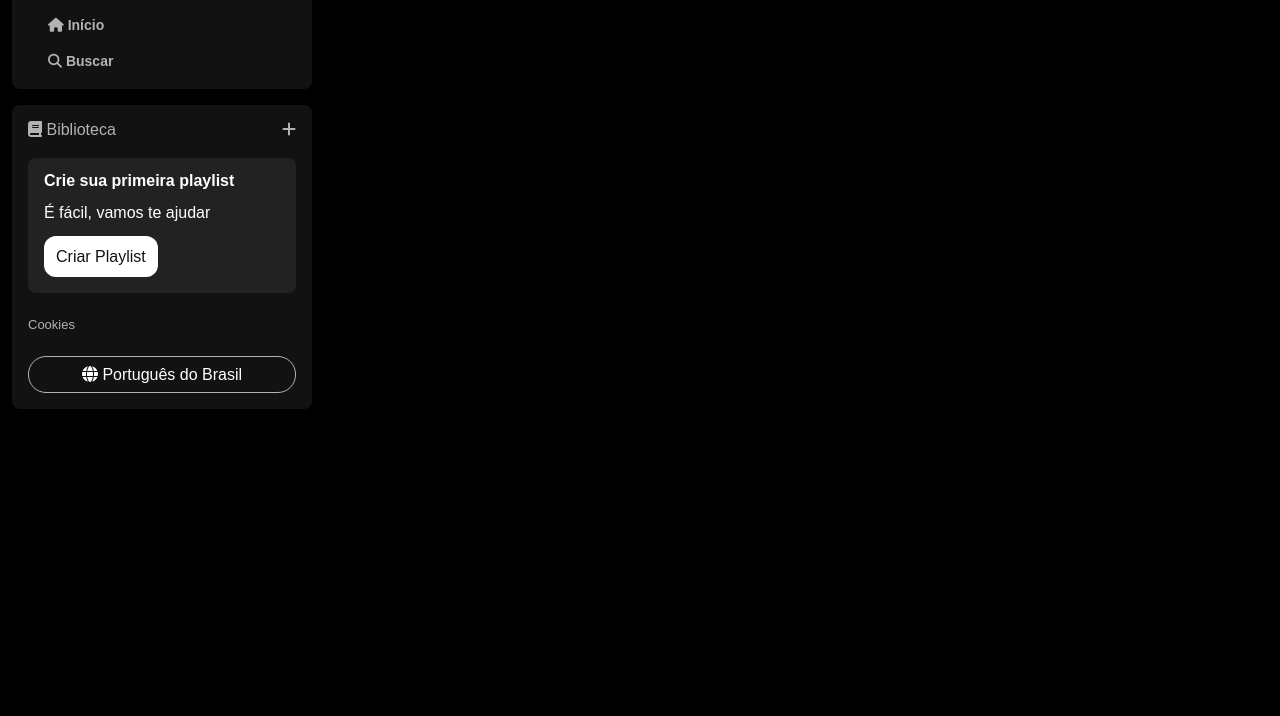
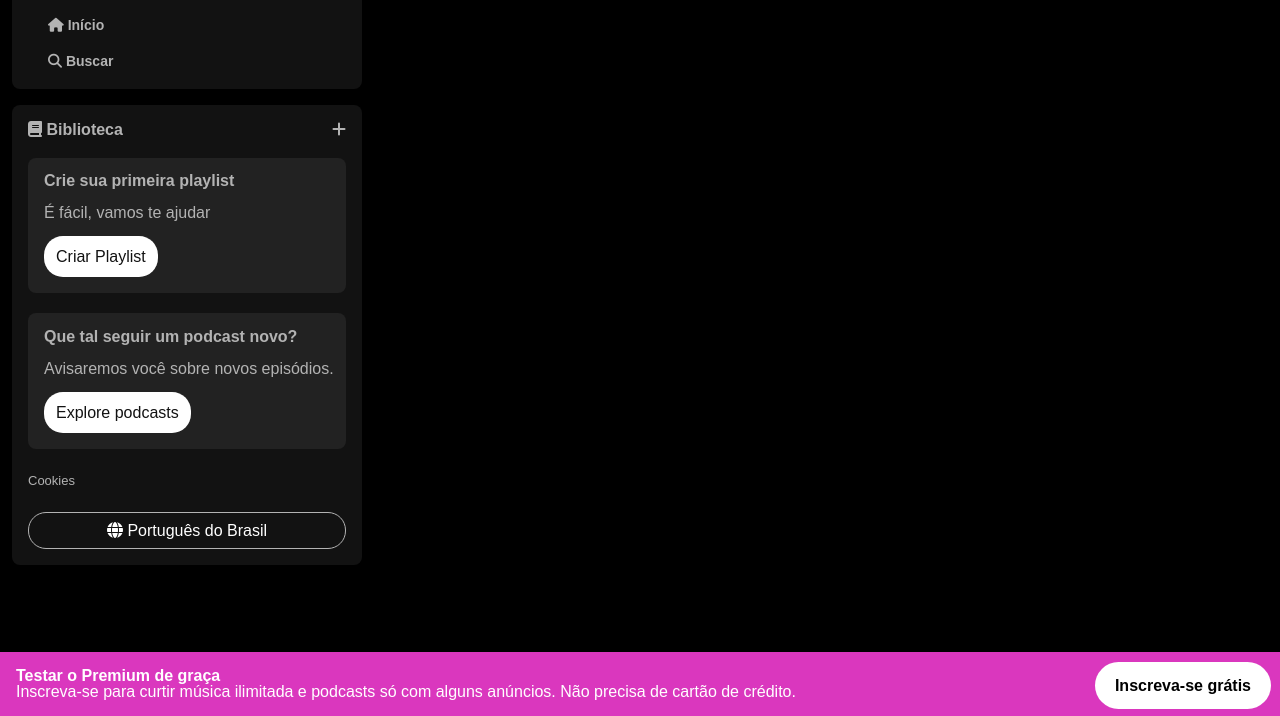
Before and after one commit to lucasdev-err/SpotifyClone-Alura, a plain HTML site: page index.html in a window 1280 px wide. Shown: the part 84-800 px from the top of the page. Drawn offline with Linux system fonts and the light colour scheme.

Commit message:
Footer update

```diff
--- a/index.html
+++ b/index.html
@@ -42,14 +42,13 @@
         <div class="biblioteca">
             <div class="biblioteca-cabeçalho">
                 <div class="biblioteca-titulo">
-                    <span><i class="fa-solid fa-book"></i></span>
-                    <span>Biblioteca</span>
+                    <a href="#"><i class="fa-solid fa-book"></i> Biblioteca</a>
                 </div>
                 <div>
                     <span><a href="#"><i class="fa-solid fa-plus"></i></a></span>
                 </div>
             </div>
-            <div class="playlist">
+            <section class="playlist">
                 <div class="playlist-texto">
                     <h2>Crie sua primeira playlist</h2>
                     <p>É fácil, vamos te ajudar</p>
@@ -57,16 +56,37 @@
                 <div class="playlist-botao">
                     <a href="#">Criar Playlist</a>
                 </div>
-            </div>
+            </section>
+            <section class="podcast">
+                <div class="podcast-texto">
+                    <h2>Que tal seguir um podcast novo?</h2>
+                    <p>Avisaremos você sobre novos episódios.</p>
+                </div>
+                <div class="podcast-botao">
+                    <a href="#">Explore podcasts</a>
+                </div>
+            </section>
             <div class="cookies">
-                <span>Cookies</span>
+                <a href="#" style="text-decoration: none;">Cookies</a>
             </div>
             <div class="lang">
                 <a href="#"><i class="fa-solid fa-globe"></i> Português do Brasil</a>
             </div>
         </div>
     </div>
-
+    <!-- SIDEBAR -->
+    <!-- FOOTER -->
+    <footer>
+        <div class="container">
+            <div class="footer-text">
+                <span class="text-title">Testar o Premium de graça</span>
+                <span>Inscreva-se para curtir música ilimitada e podcasts só com alguns anúncios. Não precisa de cartão de crédito.</span>
+            </div>
+            <div class="footer-button">
+                <a href="#">Inscreva-se grátis</a>
+            </div>
+        </div>
+    </footer>
     <script src="script.js"></script>
 </body>
 </html>
--- a/src/styles/style.css
+++ b/src/styles/style.css
@@ -11,7 +11,7 @@
     left: 0;
     bottom: 0;
     padding: 12px;
-    width: 300px;
+    width: 350px;
 }
 .sidebar-navigation{
     background-color: #121212;
@@ -26,6 +26,12 @@
 }
 .logo img{
     width: 80px;
+}
+.inicio a:hover{
+    color: #FFFFFF;
+}
+.buscar a:hover{
+    color: #FFFFFF;
 }
 .sidebar nav ul{
     margin-top: 20px;
@@ -56,9 +62,18 @@
     flex-direction: row;
     justify-content: space-between;
 }
+.biblioteca-cabeçalho a:hover{
+    color: white;
+}
+.biblioteca-titulo{
+    font-weight: bold;
+}
+.biblioteca-titulo a{
+    text-decoration: none;
+}
 .playlist{
     background-color: #222222;
-    color: #FFFFFF;
+    color: #B3B3B3;
     margin-top: 20px;
     padding: 2px 0 16px 16px;
     border-radius: 8px;
@@ -72,21 +87,90 @@
 .playlist-botao a{
     background-color: white;
     padding: 12px;
-    border-radius: 12px;
+    border-radius: 19px;
     color: #121212;
     text-decoration: none;
+    font: bold;
+}
+.podcast{
+    background-color: #222222;
+    color: #B3B3B3;
+    border-radius: 8px;
+    margin-top: 20px;
+    padding: 2px 0 16px 16px;
+}
+.podcast h2{
+    font-weight: bold;
+}
+.podcast-botao{
+    padding: 12px 0;
+}
+.podcast-botao a{
+    background-color: white;
+    color: #121212;
+    padding: 12px;
+    border-radius: 19px;
+    text-decoration: none;
+}
+.podcast-botao a:hover{
+    background-color: #121212;
+    color: #FFFFFF;
 }
 .cookies{
-    padding: 25px 0 25px 0;
+    margin: 25px 0 25px 0;
     font-size: small;
+}
+.cookies:hover{
+    text-decoration: underline;
 }
 .lang{
     border: solid 1px #B3B3B3;
     border-radius: 18px;
     padding: 9px;
     text-align: center;
+    cursor: pointer;
 }
 .lang a{
     text-decoration: none;
     color: #FFFFFF;
+    background-color: transparent;
 }
+.playlist-botao a:hover{
+    background-color: #121212;
+    color: #FFFFFF;
+}
+.lang:hover{
+    background-color: #06970d;
+}
+/* BIBLIOTECA */
+/* FOOTER */
+.container{
+    background-color: rgb(218, 55, 190);
+    color: #fff;
+    width: 100%;
+    padding: 16px;
+    position: fixed;
+    bottom: 0px;
+    left: 0px;
+    display: flex;
+    flex-direction: row;
+    justify-content: space-between;
+}
+.footer-text{
+    display: flex;
+    flex-direction: column;
+}
+.footer-text .text-title{
+    font-weight: bold;
+}
+.footer-button{
+    padding: 10px 25px 0 0;
+}
+.footer-button a{
+    background-color: #fff;
+    color: #000;
+    font-weight: bold;
+    text-decoration: none;
+    padding: 15px 20px;
+    border-radius: 25px;
+}
```
